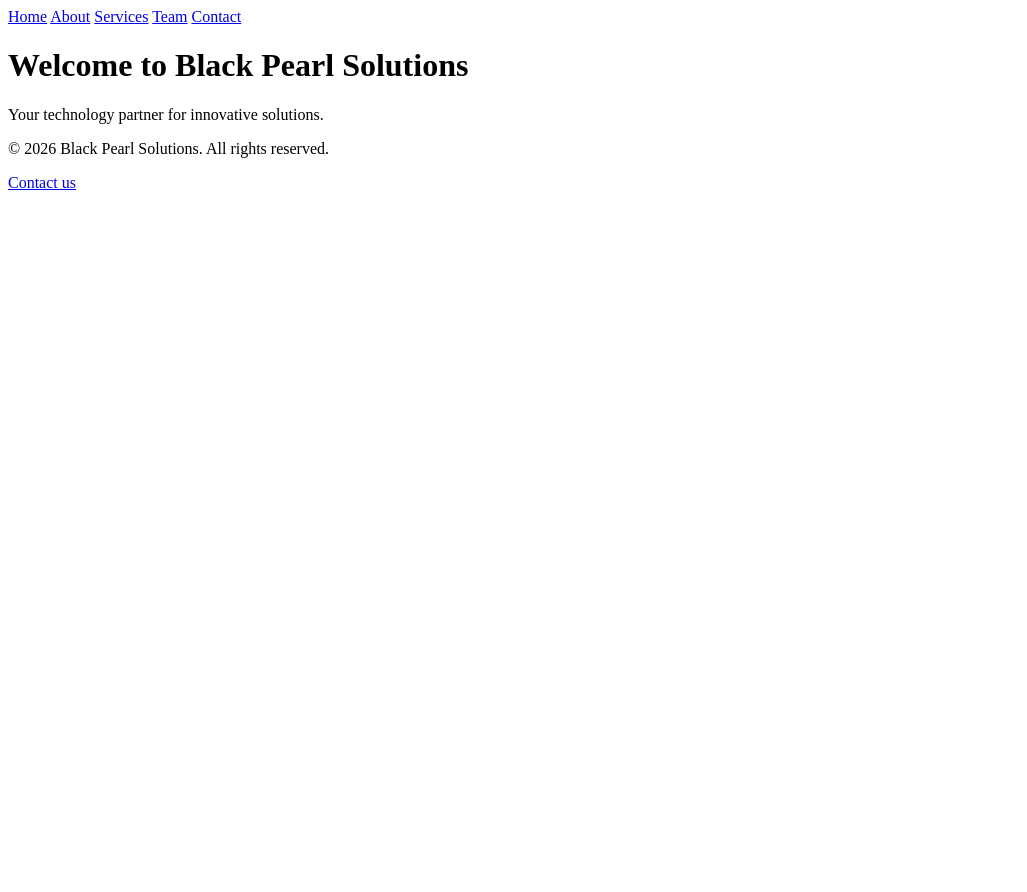
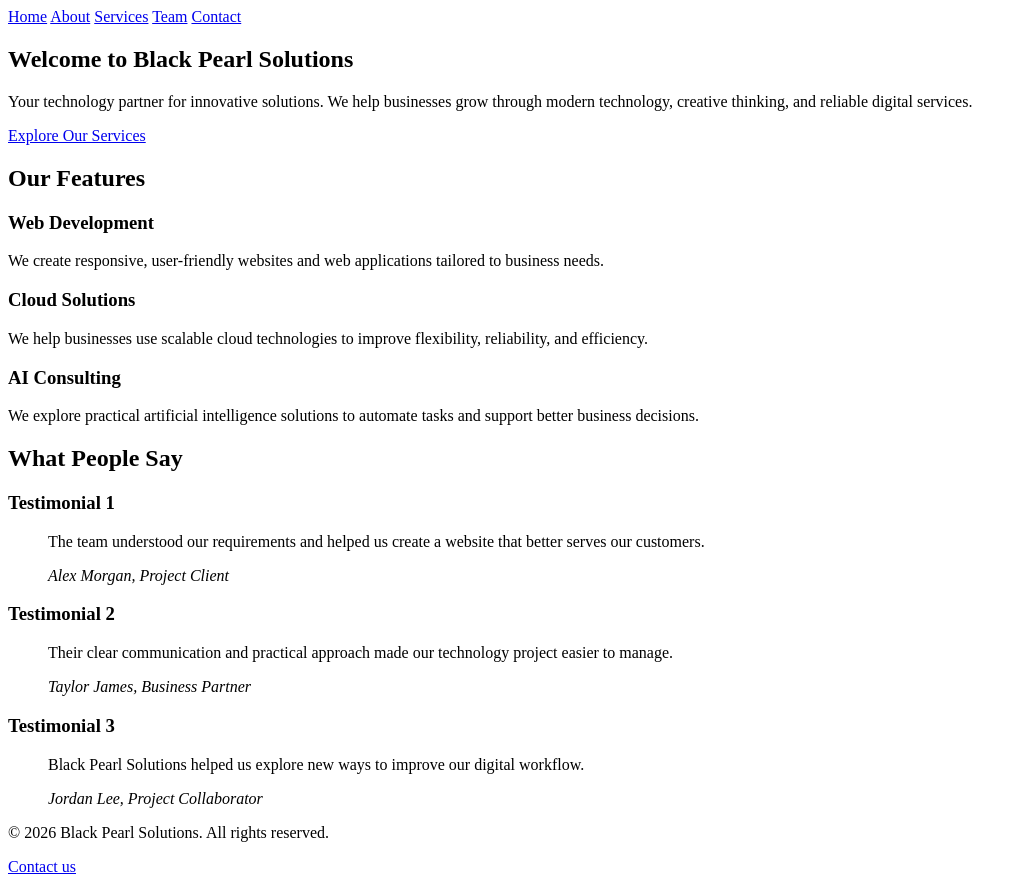
Before and after one commit to Erin-Eldho/five-page-website, a plain HTML site: page index.html in a window 1280 px wide. Shown: the whole page, without its empty margins (0-1027 px from the left). Before the commit the page ends 800 px from the top, so only its background shows below. Drawn offline with Linux system fonts and the light colour scheme.

Commit message:
feat: complete home page

```diff
--- a/index.html
+++ b/index.html
@@ -3,8 +3,16 @@
     <head>
         <meta charset="UTF-8">
         <meta name="viewport" content="width=device-width, initial-scale=1.0">
-        <title>Black Pearl Solutions | Home</title>
-        <meta name="description" content="Discover Black Pearl Solutions, our technology services, team, and company values.">
+        <title>Home</title>
+        <meta name="description" content="Discover Black Pearl Solutions, our technology
+        services, team, and company values.">
+        <meta property="og:title" content="Home">
+        <meta property="og:type" content="website">
+        <meta property="og:description" content="Discover Black Pearl Solutions, our technology
+        services, team, and company values.">
+        <meta property="og:url" content="https://example.com/index.html">
+        <meta property="og:image" content="https://example.com/images/black-pearl-preview.jpg">
+        <meta property="og:site_name" content="Black Pearl Solutions">
     </head>
     <body>
         <header>
@@ -18,8 +26,89 @@
         </header>
 
         <main>
-            <h1>Welcome to Black Pearl Solutions</h1>
-            <p>Your technology partner for innovative solutions.</p>
+            <section aria-labelledby="hero-heading">
+                <h1 id="hero-heading">Welcome to Black Pearl Solutions</h1>
+                <p>
+                    Your technology partner for innovative solutions.
+                    We help businesses grow through modern technology,
+                    creative thinking, and reliable digital services.
+                </p>
+                <a href="services.html">Explore Our Services</a>
+            </section>
+
+            <section aria-labelledby="features-heading">
+                <h2 id="features-heading">Our Features</h2>
+
+                <div class="features-grid">
+                    <article>
+                        <h3>Web Development</h3>
+                        <p>
+                            We create responsive, user-friendly websites and
+                            web applications tailored to business needs.
+                        </p>
+                    </article>
+
+                    <article>
+                        <h3>Cloud Solutions</h3>
+                        <p>
+                            We help businesses use scalable cloud technologies
+                            to improve flexibility, reliability, and efficiency.
+                        </p>
+                    </article>
+
+                    <article>
+                        <h3>AI Consulting</h3>
+                        <p>
+                            We explore practical artificial intelligence
+                            solutions to automate tasks and support better
+                            business decisions.
+                        </p>
+                    </article>
+                </div>
+            </section>
+
+            <section aria-labelledby="testimonials-heading">
+                <h2 id="testimonials-heading">What People Say</h2>
+
+                <article>
+                    <h3>Testimonial 1</h3>
+                    <blockquote>
+                        <p>
+                            The team understood our requirements and helped
+                            us create a website that better serves our customers.
+                        </p>
+                        <footer>
+                            <cite>Alex Morgan, Project Client</cite>
+                        </footer>
+                    </blockquote>
+                </article>
+
+                <article>
+                    <h3>Testimonial 2</h3>
+                    <blockquote>
+                        <p>
+                            Their clear communication and practical approach
+                            made our technology project easier to manage.
+                        </p>
+                        <footer>
+                            <cite>Taylor James, Business Partner</cite>
+                        </footer>
+                    </blockquote>
+                </article>
+
+                <article>
+                    <h3>Testimonial 3</h3>
+                    <blockquote>
+                        <p>
+                            Black Pearl Solutions helped us explore new ways
+                            to improve our digital workflow.
+                        </p>
+                        <footer>
+                            <cite>Jordan Lee, Project Collaborator</cite>
+                        </footer>
+                    </blockquote>
+                </article>
+            </section>
         </main>
 
         <footer>
```
